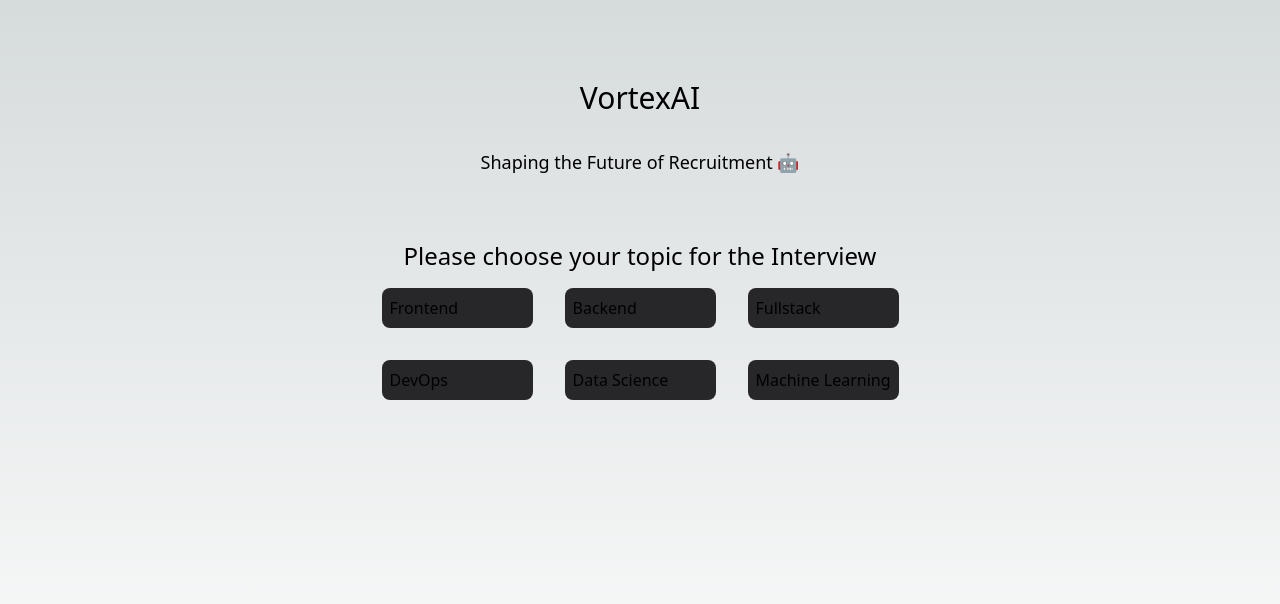
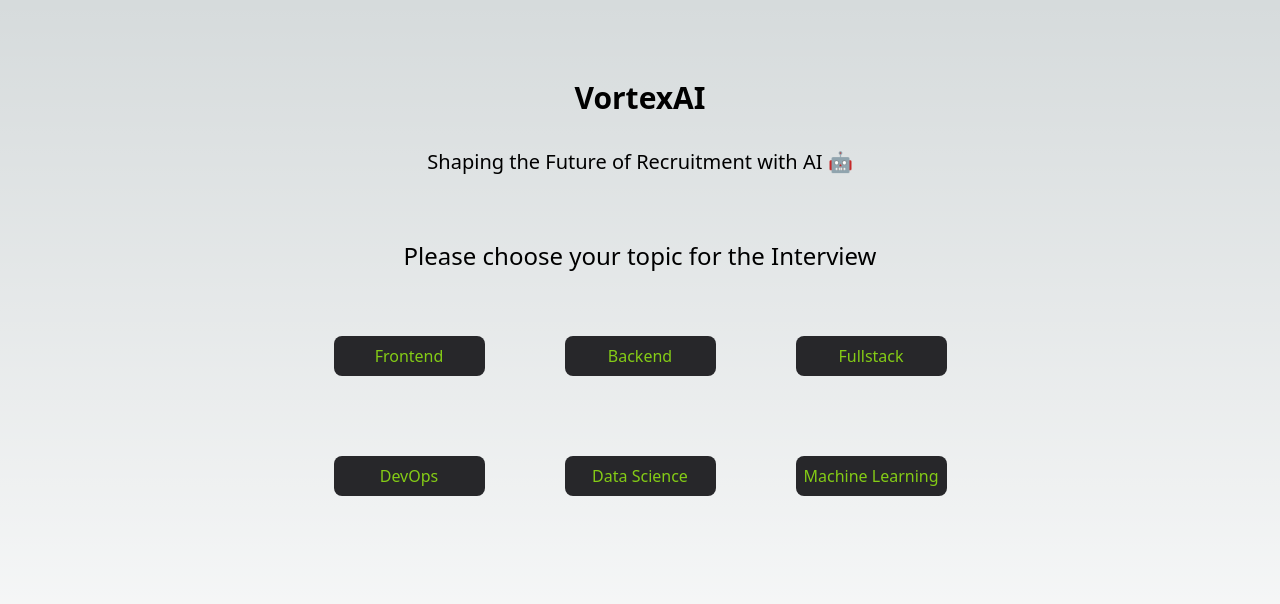
Before and after one commit to abhishekb740/BrieflyAI, a Next.js app: page /home in a window 1280 px wide. Shown: the top 604 px of the page. Built offline with nearby package versions, Linux system fonts and the light colour scheme; what @huddle01/react would draw is missing.

Commit message:
style: Home page improvements

```diff
--- a/src/pages/home/index.tsx
+++ b/src/pages/home/index.tsx
@@ -24,28 +24,27 @@ export default function Hero() {
     return (
         <main className="flex min-h-screen flex-col items-center p-20 gap-16">
             <div className="flex flex-col gap-8 justify-center items-center" >
-                <div className="text-2xl md:text-3xl font-title">
+                <div className="text-2xl md:text-3xl font-title font-bold">
                     VortexAI
                 </div>
-                <div className="text-md md:text-lg">
-                    Shaping the Future of Recruitment 🤖
+                <div className="text-md font md:text-xl">
+                    Shaping the Future of Recruitment with AI 🤖
                 </div>
             </div>
-            <div className="flex flex-col gap-4 justify-center items-center">
+            <div className="flex flex-col gap-16 justify-center items-center">
                 <div className="text-lg md:text-2xl">
                     Please choose your topic for the Interview
                 </div>
                 <div>
-                    <div className="grid grid-cols-2 md:grid-cols-3 gap-8">
+                    <div className="grid grid-cols-2 md:grid-cols-3 gap-20">
                         {Topics.map((topic, index) => (
-                            <div key={index} className="bg-zinc-800 p-2 rounded-lg">
+                            <div key={index} className="bg-zinc-800 p-2 rounded-lg flex justify-center text-lime-500 hover:cursor-pointer">
                                 {topic.name}
                             </div>
                         ))}
                     </div>
                 </div>
             </div>
-
         </main>
     )
 }
```
